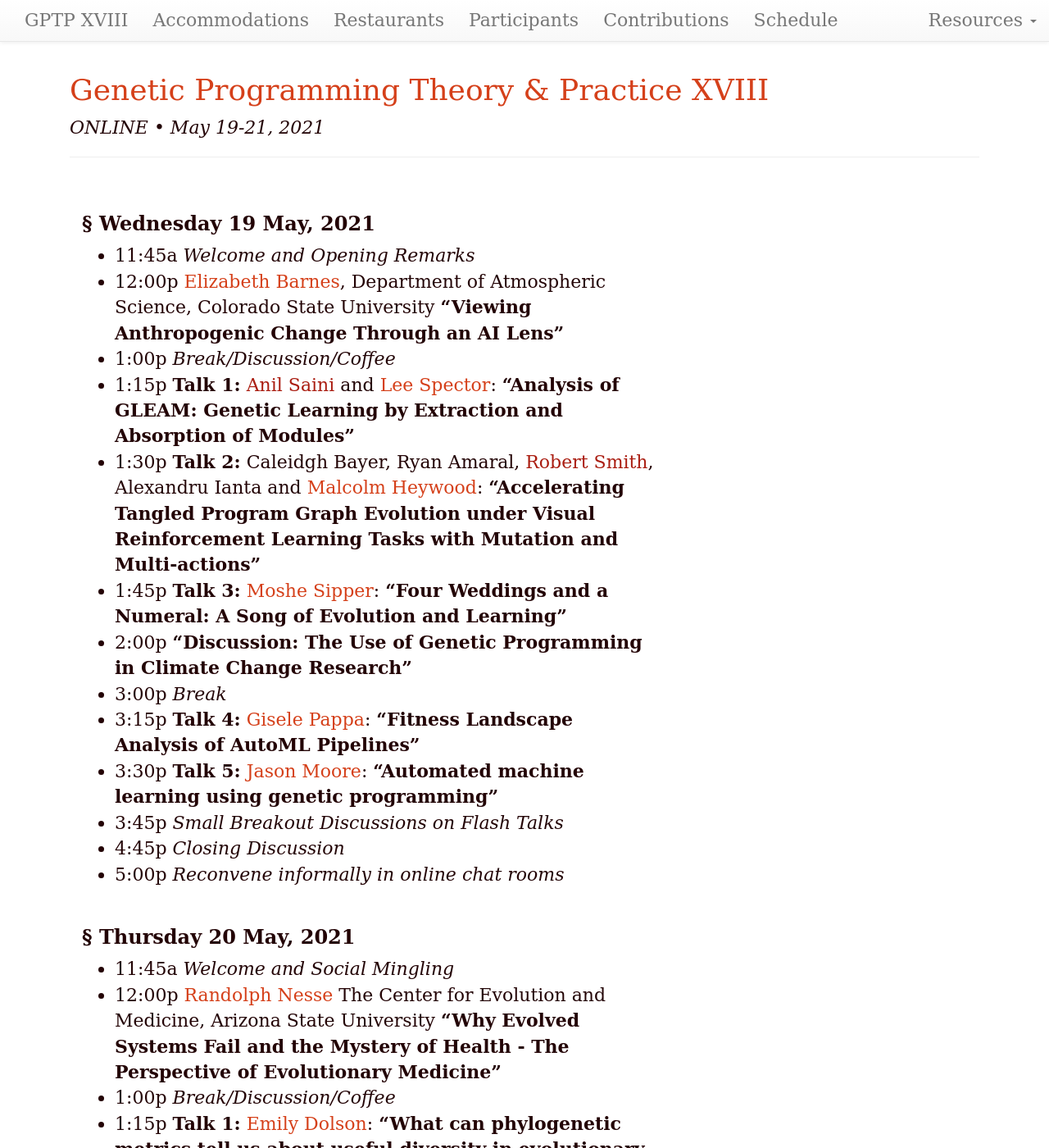
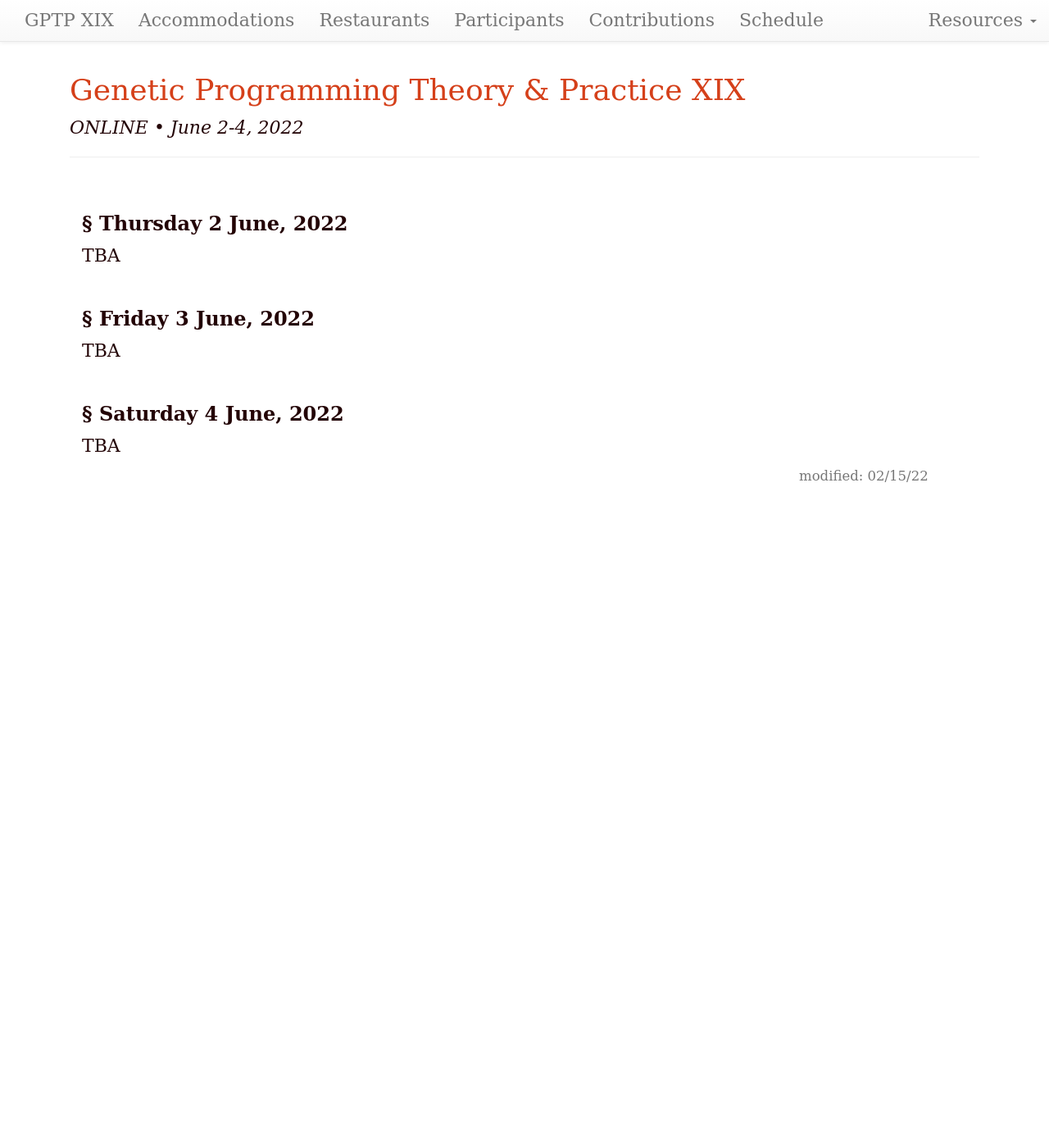
Before and after one commit to GPTP-workshop/gptp-workshop.github.io, a Jekyll site: the page built from schedule.md, in a window 1280 px wide and 1400 px high. Shown: the whole window at 82% size. Built offline with Jekyll 4.4.1, drawn with Linux system fonts in a browser that asks for light colours; our own code applies the rules of GitHub Pages for plain Markdown files; some of the changed text lies outside the part shown.

Commit message:
Update schedule.md

```diff
--- a/schedule.md
+++ b/schedule.md
@@ -1,73 +1,21 @@
 ---
 layout: default
-updated: "May 21, 2021"
-roman: "XVIII"
-dates: "May 19-21, 2021"
+updated: "February 15, 2022"
+roman: "XIX"
+dates: "June 2-4, 2022"
 ---
 
 
 
 
-### Wednesday 19 May, 2021
-- 11:45a _Welcome and Opening Remarks_
-- 12:00p [Elizabeth Barnes](https://www.atmos.colostate.edu/people/faculty/barnes/), Department of Atmospheric Science, Colorado State University
-**"Viewing Anthropogenic Change Through an AI Lens"**
-- 1:00p _Break/Discussion/Coffee_
-- 1:15p **Talk 1:** [Anil Saini]() and [Lee Spector](http://faculty.hampshire.edu/lspector/):
-**"Analysis of GLEAM: Genetic Learning by Extraction and Absorption of Modules"**
-- 1:30p **Talk 2:** Caleidgh Bayer, Ryan Amaral, [Robert Smith](), Alexandru Ianta and [Malcolm Heywood](https://web.cs.dal.ca/~mheywood/):
-**"Accelerating Tangled Program Graph Evolution under Visual Reinforcement Learning Tasks with Mutation and Multi-actions"**
-- 1:45p **Talk 3:** [Moshe Sipper](https://www.moshesipper.com/):
-**"Four Weddings and a Numeral: A Song of Evolution and Learning"**
-- 2:00p **"Discussion: The Use of Genetic Programming in Climate Change Research"**
-- 3:00p _Break_
-- 3:15p **Talk 4:** [Gisele Pappa](https://homepages.dcc.ufmg.br/~glpappa/indexEn.html):
-**"Fitness Landscape Analysis of AutoML Pipelines"**
-- 3:30p **Talk 5:** [Jason Moore](http://epistasis.org/jason-h-moore-phd/):
-**"Automated machine learning using genetic programming"**
-- 3:45p _Small Breakout Discussions on Flash Talks_
-- 4:45p _Closing Discussion_
-- 5:00p _Reconvene informally in online chat rooms_
+### Thursday 2 June, 2022
 
-### Thursday 20 May, 2021
-- 11:45a _Welcome and Social Mingling_
-- 12:00p [Randolph Nesse](https://www.randolphnesse.com/) The Center for Evolution and Medicine, Arizona State University
-**"Why Evolved Systems Fail and the Mystery of Health - The Perspective of Evolutionary Medicine"**
-- 1:00p _Break/Discussion/Coffee_
-- 1:15p **Talk 1:** [Emily Dolson](https://cse.msu.edu/~dolsonem/):
-**"What can phylogenetic metrics tell us about useful diversity in evolutionary algorithms?"**
-- 1:30p **Talk 2:** [Jose Guadalupe Hernandez](), [Alex Lalejini](https://lalejini.com/) and [Charles Ofria](https://ofria.com/):
-**"An Exploration of Exploration: Measuring the ability of lexicase selection to find obscure pathways to optimality"**
-- 1:45p **Talk 3:** [W.B. Langdon](http://www0.cs.ucl.ac.uk/staff/W.Langdon/):
-**"Fitness First"**
-- 2:00p **"Discussion: What can GP learn from Evolutionary Medicine?"**
-- 3:00p _Break_
-- 3:15p **Talk 4:** [Nic McPhee](https://academics.morris.umn.edu/nic-mcphee) and [Erik Rauer]():
-**"Dynamically generating GP training cases using QuickCheck"**
-- 3:30p **Talk 5:** [Alcides Fonseca](http://alcidesfonseca.com), Paulo Santos, Guilherme Espada and [Sara Silva](http://gplab.sourceforge.net/sara/):
-**"Grammatical Evolution Mapping for Semantically-Constrained Genetic Programming"**
-- 3:45p _Small Breakout Discussions on Flash Talks_
-- 4:45p _Closing Discussion_
-- 5:00p _Reconvene informally in online chat rooms_
+TBA
 
+### Friday 3 June, 2022
 
-### Friday 21 May, 2021
-- 11:45a _Welcome and Social Mingling_
-- 12:00p [David Andre](https://www.linkedin.com/in/david-andre-50089/), Google-X
-**"GP considered Dangerous"**
-- 1:00p _Break/Discussion/Coffee_
-- 1:15p **Talk 1:** [Andrew Sloss](https://www.linkedin.com/in/asloss):
-**"Evolution of the Semiconductor Industry, and the Start of X Law"**
-- 1:30p **Talk 2:** [Michael Korns](https://www.researchgate.net/profile/Michael-Korns):
-**"Feature Discovery with Deep Learning Algebra Networks"**
-- 1:45p **Talk 3:** [Mark Kotanchek](https://www.researchgate.net/profile/Mark-Kotanchek) and [Nathan Haut]():
-**"Back to the Future: Revisiting OrdinalGP & Trustable Models after a Decade"**
-- 2:00p **"Discussion: Genetic Programming in Finance"**
-- 3:00p _Break_
-- 3:15p **Talk 4:** [Philipp Fleck](https://heal.heuristiclab.com/team/fleck), [Stephan Winkler](http://bioinformatics.fh-hagenberg.at/site/index.php?id=36), Michael Kommenda and [Michael Affenzeller](https://heal.heuristiclab.com/team/affenzeller):
-**"Grammar-based Vectorial Genetic Programming for Symbolic Regression"**
-- 3:30p **Talk 5:** [Julian Miller](https://www.york.ac.uk/electronic-engineering/staff/julian_miller/):
-**"Designing Multiple ANNs with Evolutionary Development: Activity Dependence"**
-- 3:45p _Small Breakout Discussions on Flash Talks_
-- 4:45p _Closing Discussion_
-- 5:00p _Reconvene informally in online chat rooms_
+TBA
+
+### Saturday 4 June, 2022
+
+TBA
```
